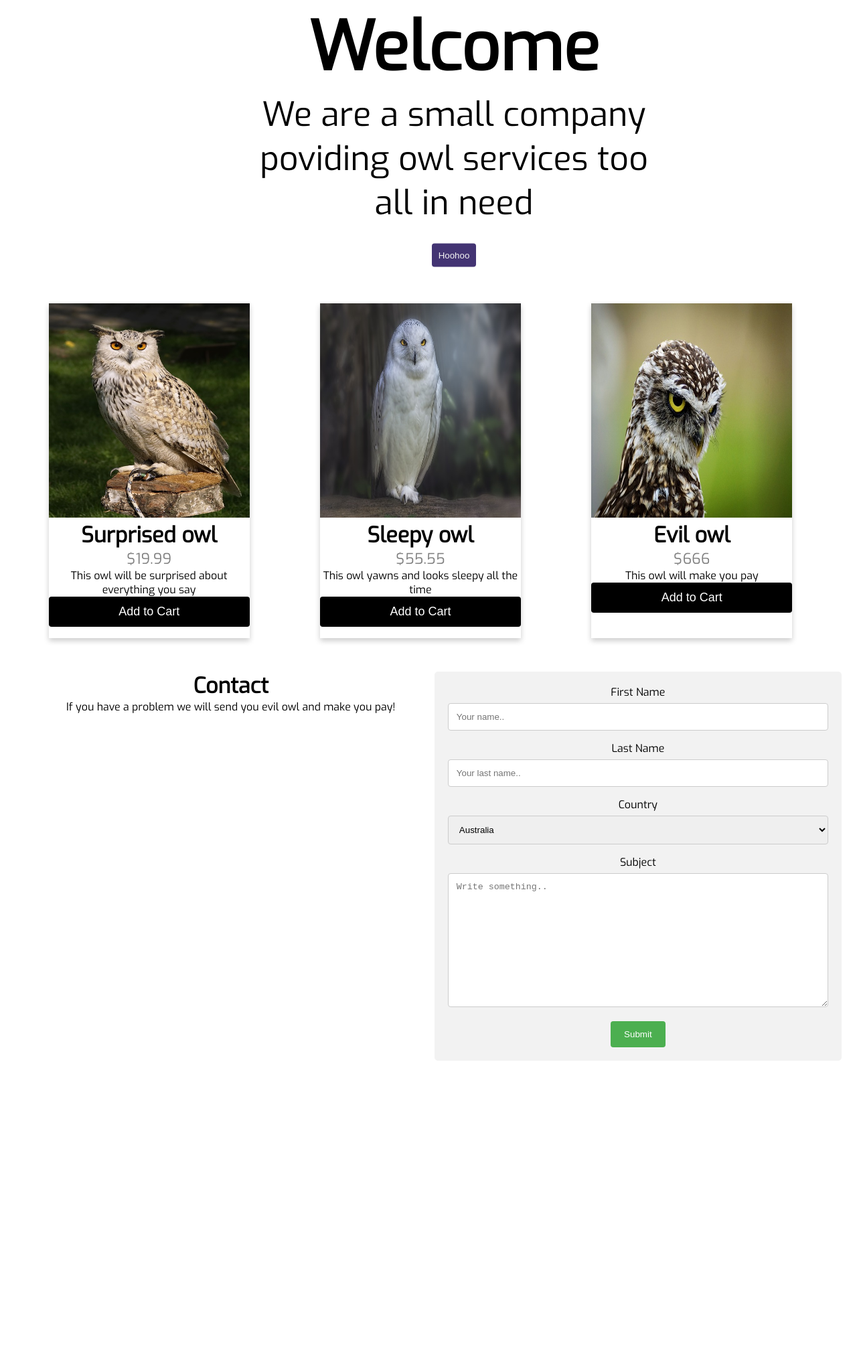
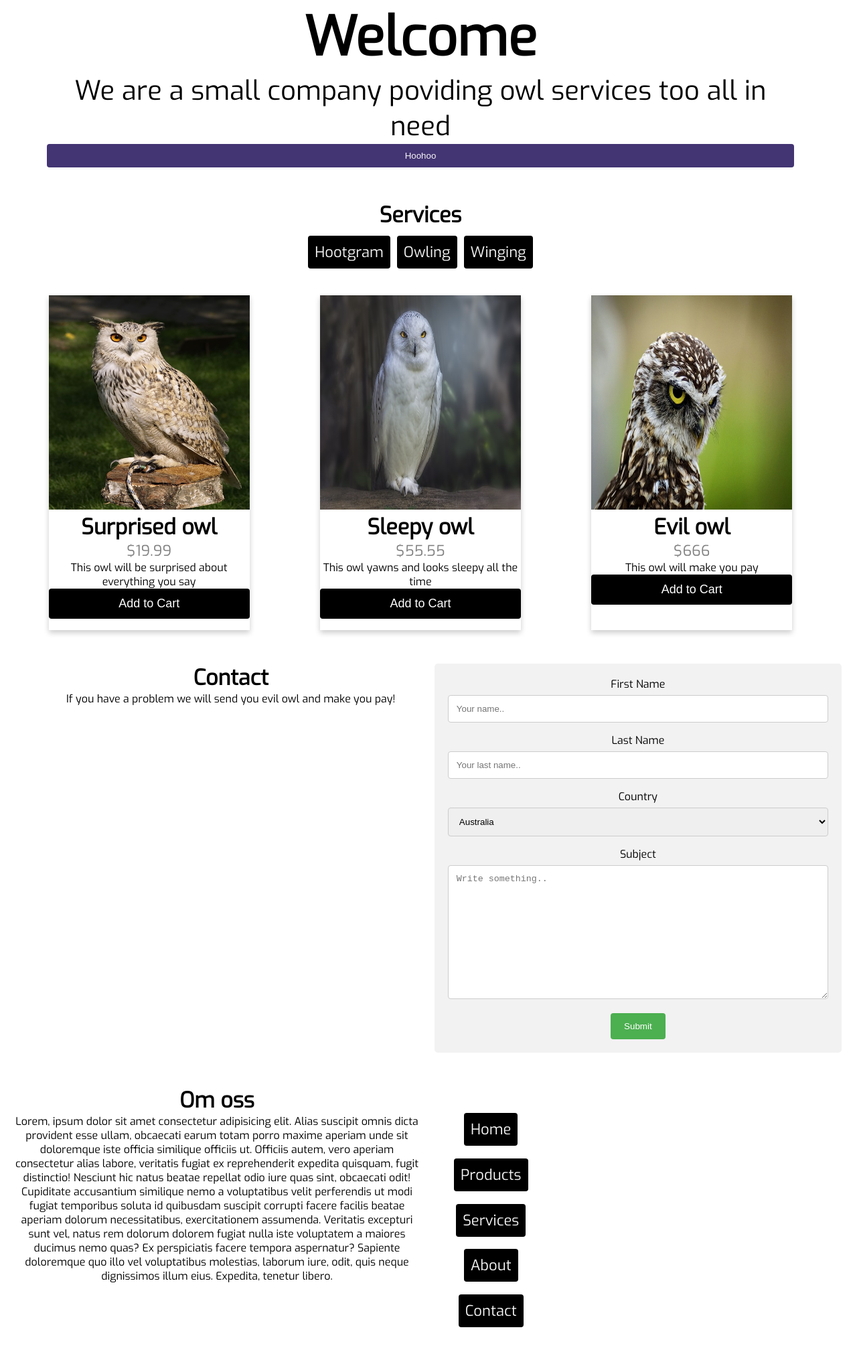
Before and after one commit to Sprattagg/Bootstap, a website: page sida/index.html in a window 1280 px wide. Shown: the part 267-2289 px from the top of the page at 67% size. Before the commit the page ends 1901 px from the top, so only its background shows below. Drawn offline with Linux system fonts and the light colour scheme.

Commit message:
new changes

```diff
--- /dev/null
+++ b/js/colorgame/app.css
@@ -0,0 +1,27 @@
+body{
+    background-color: #232323;margin: 0;font-family: "Montserrat", "Avenir";
+}
+
+h1{
+    text-align: center;
+    line-height: 1.1;
+    font-weight: normal;
+    color: white;background: steelblue;
+    margin: 0;
+    text-transform: uppercase;
+    padding: 20px 0;
+}
+
+#container {
+    margin: 20px auto;
+    max-width: 600px;
+}
+
+.square {
+    width: 30%;background: purple;
+    padding-bottom: 30%;
+    float: left;
+    margin: 1.66%;
+    border-radius: 15%;
+    transition: background 0.6s;-webkit-transition: background 0.6s;-moz-transition: background 0.6s;
+}
--- /dev/null
+++ b/js/colorgame/index.html
@@ -0,0 +1,32 @@
+<!DOCTYPE html>
+<html lang="en">
+<head>
+    <meta charset="UTF-8">
+    <meta name="viewport" content="width=device-width, initial-scale=1.0">
+    <meta http-equiv="X-UA-Compatible" content="ie=edge">
+    <title>Color Game</title>
+    <link rel="stylesheet" type="text/css" href="app.css">
+
+
+</head>
+<body>
+        <h1>The Great<br><span id="colorDisplay">RGB</span><br>Color Game</h1>
+        <div id="stripe">
+                <button id="reset">New Colors</button>
+                <span id="message"></span>
+                <button class="mode">Easy</button>
+                <button class="mode selected">Hard</button>
+        </div>
+        <div id="container">
+                <div class="square"></div>
+                <div class="square"></div>
+                <div class="square"></div>
+                <div class="square"></div>
+                <div class="square"></div>
+                <div class="square"></div>
+        </div>
+
+        <script type="text/javascript" src="app.js"></script></body></html>
+
+</body>
+</html>
--- a/sida/index.html
+++ b/sida/index.html
@@ -14,24 +14,34 @@
         <div class="logga"><img src="img/owl-576542_640.png" alt=""></div>
         <nav class="nav">
             <ul class="navbar">
-                <li class="navli navlista1"><a href="">Home</a></li>
+                <li class="navli"><a href="#">Home</a></li>
                 <li class="navli"><a href="#products">Products</a></li>
-                <li class="navli"><a href="">Something</a></li>
-                <li class="navli"><a href="">About</a></li>
-                <li class="navli"><a href="#">Contact</a></li>
+                <li class="navli"><a href="#tjanster">Services</a></li>
+                <li class="navli"><a href="#omoss">About</a></li>
+                <li class="navli"><a href="#kontakt">Contact</a></li>
             </ul>
         </nav>
     </div>
 
     <div class="welcome">
-        <div class="welcome__wlcom"><h1>Welcome</h1>
+        <div class="welcome__wlcom">
+            <h1>Welcome</h1>
             <p>We are a small company poviding owl services too all in need</p>
         <button class="welcome__hoho">Hoohoo</button>
     </div>
     </div>
 
+    <div class="tjanster" id="tjanster">
+        <h1 class="heading1">Services</h1>
+        <ul class="lista">
+            <li class="li"> <a href="">Hootgram</a></li>
+            <li class="li"> <a href="">Owling</a></li>
+            <li class="li"> <a href="">Winging</a></li>
+        </ul>
+    </div>
 
-          <div class="products">
+          <div class="products" id="products">
+
                 <div class="products__card">
                         <img src="../img/eagle-owl-377192_640.jpg" alt="" class="bild" >
                         <h1>Surprised owl</h1>
@@ -57,7 +67,7 @@
                               </div>
           </div>
 
-<div class="contact">
+<div class="contact" id="kontakt">
     <div class="contact__text">
         <h1>Contact</h1>
         <p>If you have a problem we will send you evil owl and make you pay!</p>
@@ -76,6 +86,7 @@
                     <option value="australia">Australia</option>
                     <option value="canada">Canada</option>
                     <option value="usa">USA</option>
+                    <option value="sweden">Sweden</option>
                   </select>
 
                   <label for="subject">Subject</label>
@@ -86,6 +97,24 @@
                 </form>
               </div>
 </div>
+
+<div class="omoss" id="omoss">
+<div class="omoss__text">
+    <h1>Om oss</h1>
+    <p>Lorem, ipsum dolor sit amet consectetur adipisicing elit. Alias suscipit omnis dicta provident esse ullam, obcaecati earum totam porro maxime aperiam unde sit doloremque iste officia similique officiis ut. Officiis autem, vero aperiam consectetur alias labore, veritatis fugiat ex reprehenderit expedita quisquam, fugit distinctio! Nesciunt hic natus beatae repellat odio iure quas sint, obcaecati odit! Cupiditate accusantium similique nemo a voluptatibus velit perferendis ut modi fugiat temporibus soluta id quibusdam suscipit corrupti facere facilis beatae aperiam dolorum necessitatibus, exercitationem assumenda. Veritatis excepturi sunt vel, natus rem dolorum dolorem fugiat nulla iste voluptatem a maiores ducimus nemo quas? Ex perspiciatis facere tempora aspernatur? Sapiente doloremque quo illo vel voluptatibus molestias, laborum iure, odit, quis neque dignissimos illum eius. Expedita, tenetur libero.</p>
+</div>
+<div class="quickmenu">
+        <ul class="quickmenu__bar">
+                <li class="quickmenu__li"><a href="#" >Home</a></li>
+                <li class="quickmenu__li"><a href="#products">Products</a></li>
+                <li class="quickmenu__li"><a href="#tjanster">Services</a></li>
+                <li class="quickmenu__li"><a href="#omoss">About</a></li>
+                <li class="quickmenu__li"><a href="#kontakt">Contact</a></li>
+            </ul>
+
+</div>
+</div>
+
 </div>
 </body>
 </html>
--- a/sida/style.css
+++ b/sida/style.css
@@ -12,6 +12,7 @@
 body{
 
     font-family: 'Exo','Tajawal', sans-serif;
+    overflow-x: hidden;
 
 }
 .fullcontainer{
@@ -35,8 +36,8 @@ body{
     width:100%;
     height:200px;
     border-radius: 4px;
-    background: linear-gradient(to right, rgba(13, 4, 27, 0.3), rgba(255, 255, 255, 0.3));
-    margin:20px;
+    background: linear-gradient(to left, rgba(13, 4, 27, 0.3), rgba(255, 255, 255, 0.3));
+    margin-top: 20px;
 
 }
 
@@ -78,16 +79,15 @@ body{
 .welcome{
     position:relative;
     text-align:center;
-    height:400px;
-    width:100%;
-    font-size: 50px;
+
+
+    font-size: 40px;
     margin: 50px;
 }
 .welcome__wlcom {
-    position:absolute;
-    top: 50%;
-    left:50%;
-    transform: translate(-50%, -50%);
+   display:flex;
+   flex-direction:column;
+   justify-content: center;
 }
 
 .welcome__hoho{
@@ -98,11 +98,43 @@ body{
     border:0 solid white;
     text-align: center;
 
+
 }
 
 .welcome__hoho:hover{
     color:#000000;
     box-shadow: 2px 2px 8px #000000;
+}
+.tjanster{
+    margin: 50px;
+
+}
+.tjanster h1{
+    margin: 20px;
+}
+.lista{
+    display:flex;
+    justify-content: center ;
+    list-style: none;
+
+}
+.li a{
+    text-decoration: none;
+    background-color: black;
+    padding: 10px;
+    border-radius: 4px;
+    font-family: 'Exo';
+    font-size: 22px;
+    color: whitesmoke;
+    font-style:bold;
+    margin:5px;
+    transition: ease-in-out .3s;
+}
+
+.li a:hover{
+    color:#433473;
+    box-shadow: 2px 2px 8px #433473;
+    transform: scale(1.5);
 }
 
 .products{
@@ -187,3 +219,70 @@ input[type=text], select, textarea {
       width: 100%;
       margin: 50px;
   }
+
+  .omoss{
+      display:flex;
+  }
+  .omoss__text{
+      width: 50%;
+  }
+.quickmenu__bar{
+    display: flex;
+    flex-direction: column;
+    margin: 50px;
+    justify-content: space-between;
+   list-style: none;
+   height: 300px;
+}
+
+  .quickmenu__li a{
+    text-decoration: none;
+    background-color: black;
+    padding: 10px;
+    border-radius: 4px;
+    font-family: 'Exo';
+    font-size: 22px;
+    color: whitesmoke;
+    font-style:bold;
+
+    transition: ease-in-out .3s;
+  }
+
+  .quickmenu__li a:hover{
+    color:#433473;
+    box-shadow: 2px 2px 8px #433473;
+    transform: scale(1.5);
+
+  }
+  @media screen and (max-width: 980px){
+    .products{
+        display:flex;
+        flex-direction: column;
+    }
+  }
+  @media screen and (max-width: 750px) {
+      .header{
+          height: 320px;
+      }
+    .navbar {
+          display:flex;
+          flex-direction: column;
+          margin-right: -220px;
+          margin-top: 0px;
+      }
+      .navli {
+          margin:15px;
+      }
+      .contact{
+          display:flex;
+          flex-direction: column;
+          margin: auto;
+      }
+      .container {
+          width:100%;
+          margin: 10px;
+      }
+      .contact__text{
+          margin: 20px;
+      }
+  }
```
Also changed, not shown: js/app.js (+79 -2 lines), js/colorgame/app.js (added, +17 -0 lines), js/index.html (+7 -0 lines), style8.css (+6 -2 lines).
